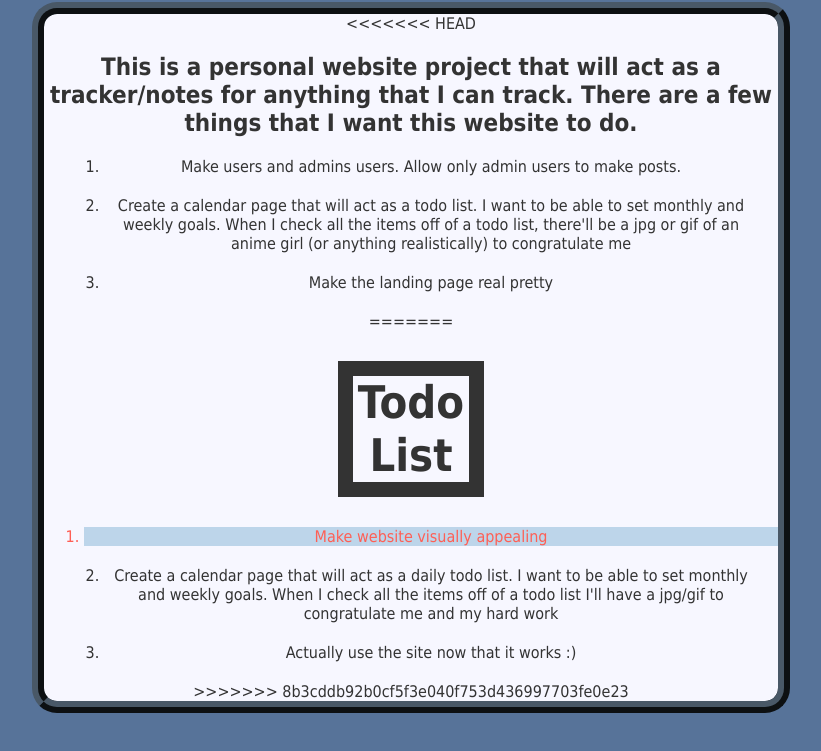
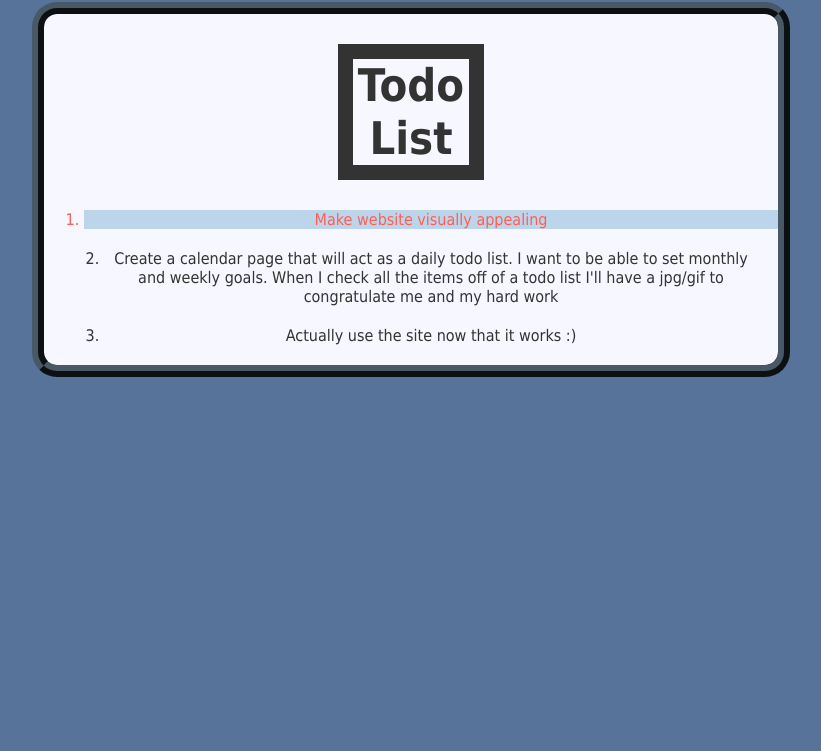
Before and after one commit to spencersonofhan/draglisting, a Node server app: page /goals in a window 1280 px wide. Shown: the part 49-800 px from the top of the page, without its empty margins (229-1050 px from the left). Run offline with Node 20, Linux system fonts and the light colour scheme; some libraries are stand-ins or nearby versions.

Commit message:
Bad branch

```diff
--- a/views/goals.ejs
+++ b/views/goals.ejs
@@ -43,27 +43,7 @@
 		</div>
 		</div>
 		<div class="main">
-<<<<<<< HEAD
-      		<h2>
-          		This is a personal website project that will act as a tracker/notes for
-          		anything that I can track. There are a few things that I want this website
-          		to do.
-      		</h2>
-			<ol>
-				<li class="goal">
-					Make users and admins users. Allow only admin users to make posts.
-				</li>
-        		<li class="goal">
-            		Create a calendar page that will act as a todo list. I want to be able to set
-            		monthly and weekly goals. When I check all the items off of a todo list,
-            		there'll be a jpg or gif of an anime girl (or anything realistically) to congratulate me
-        		</li>
-				<li class="goal">
-            		Make the landing page real pretty
-        		</li>
-      		</ol>
-=======
-	      <h1 id="todo">
+		  <h1 id="todo">
 	          Todo List
 	      </h1>
 			<ol>
@@ -79,7 +59,6 @@
 		            Actually use the site now that it works :)
 		        </li>
 			</ol>
->>>>>>> 8b3cddb92b0cf5f3e040f753d436997703fe0e23
 		</div>
 	</body>
 </html>
```
